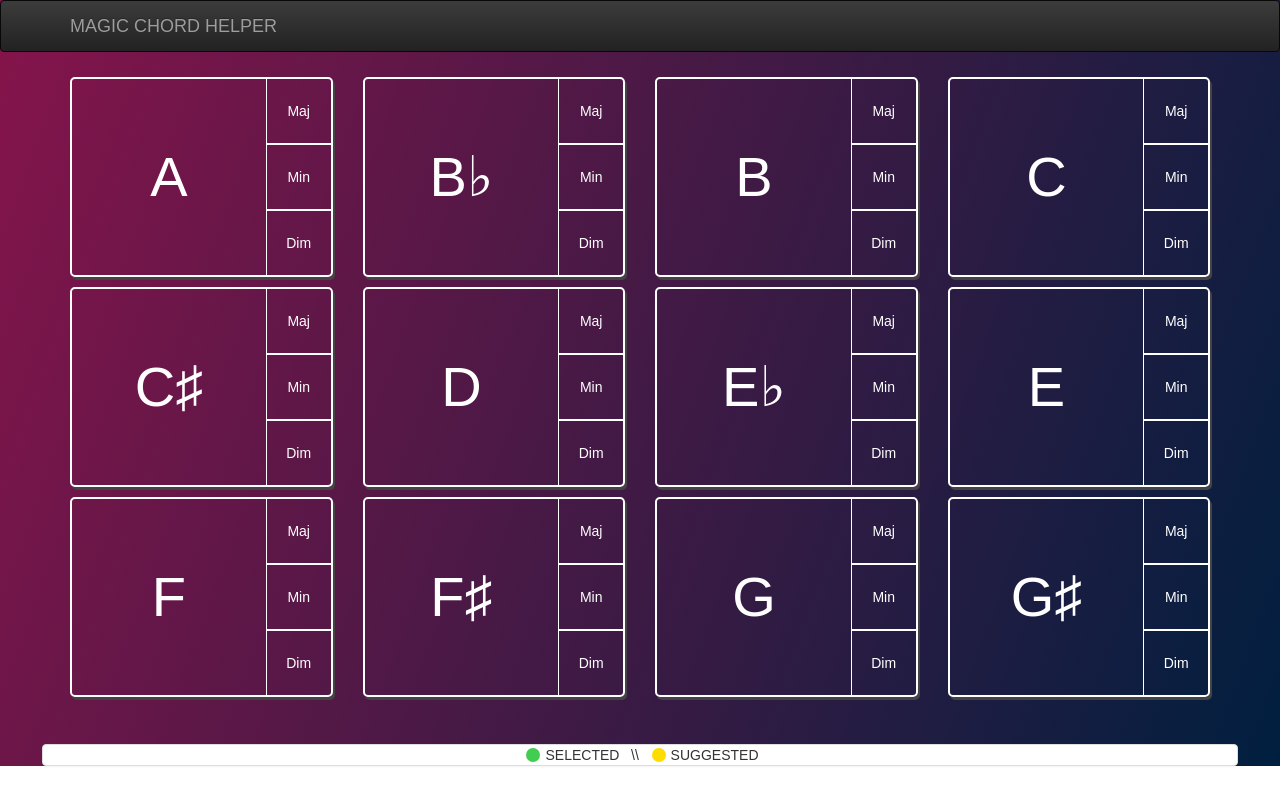
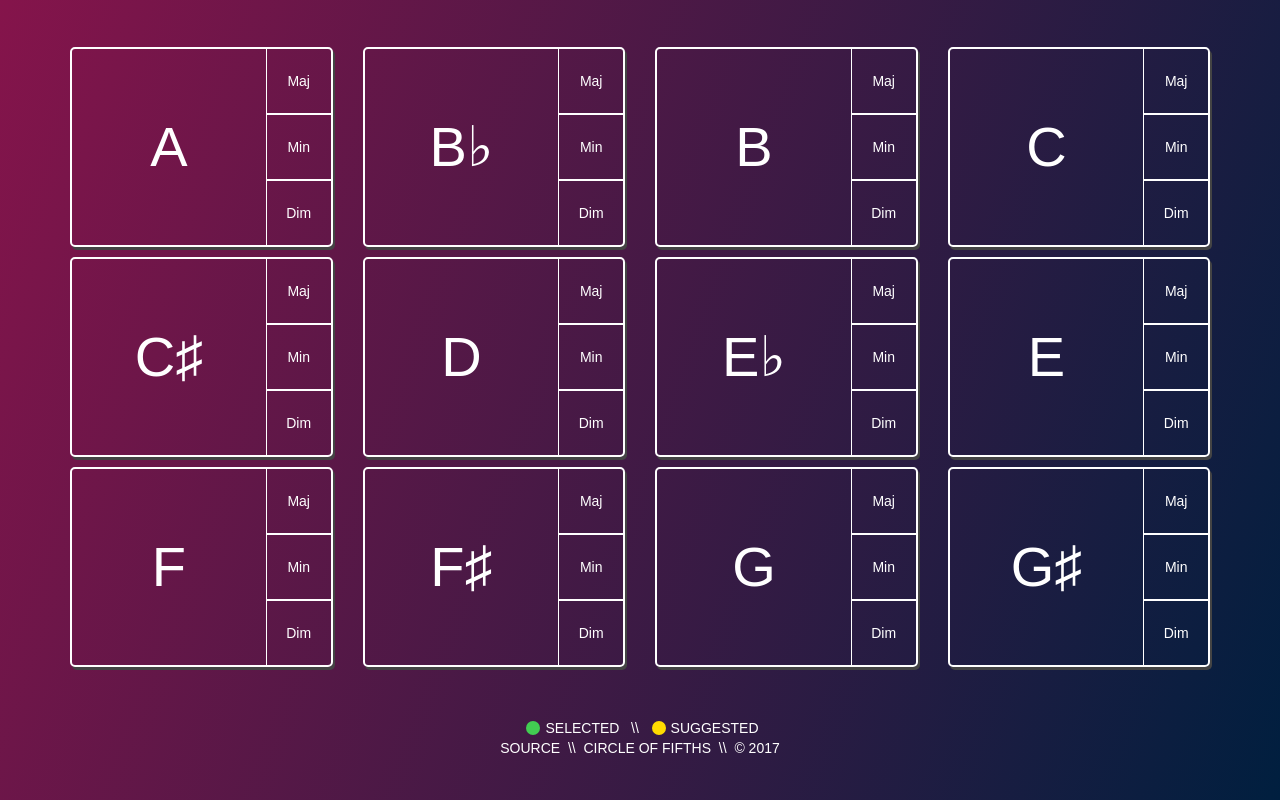
Before and after one commit to jacksonConrad/magic-chord-helper, a React (Create React App) app: page / in a window 1280 px wide. Built offline with nearby package versions, Linux system fonts and the light colour scheme.

Commit message:
front end tweaks

```diff
--- a/src/App.css
+++ b/src/App.css
@@ -1,9 +1,14 @@
 .App {
   text-align: center;
   background-image: linear-gradient(-70deg, #001f3f, #85144b);
-  height: 100%; }
+  padding-top: 3em;
+  min-height: 100vh;
+  height: 100%;
+  display: flex;
+  flex-direction: column; }
 
 .chord-grid {
+  flex: 1 0 auto;
   display: flex;
   flex-flow: row wrap; }
   .chord-grid .chord {
@@ -103,15 +108,18 @@
   .plain-link:hover {
     color: inherit; }
 
-.footer {
-  margin: 3em; }
-  .footer .swatch {
+.footer-wrapper {
+  flex-shrink: 0; }
+  .footer-wrapper .footer {
+    margin: 3em 2em;
+    color: #FFFFFF; }
+    .footer-wrapper .footer .swatch {
       height: 1em;
       width: 1em;
       border-radius: 50%;
       display: inline-block;
       margin: 0 5px -2px 5px; }
-    .footer .swatch.green {
+      .footer-wrapper .footer .swatch.green {
         background-color: #42CC52; }
-    .footer .swatch.yellow {
+      .footer-wrapper .footer .swatch.yellow {
         background-color: #FFDC00; }
--- a/src/App.js
+++ b/src/App.js
@@ -9,7 +9,7 @@ class App extends Component {
   render() {
     return (
       <div className="App">
-        <NavbarContainer />
+        {/* <NavbarContainer /> */}
 
         <ChordGrid />
 
--- a/src/App.scss
+++ b/src/App.scss
@@ -5,10 +5,15 @@ $white: #FFFFFF;
 .App {
   text-align: center;
   background-image: linear-gradient(-70deg, #001f3f, #85144b);
+  padding-top: 3em;
+  min-height: 100vh;
   height: 100%;
+  display: flex;
+  flex-direction: column;
 }
 
 .chord-grid {
+  flex: 1 0 auto;
   display: flex;
   flex-flow: row wrap;
   .chord {
@@ -29,7 +34,7 @@ $white: #FFFFFF;
     }
 
     .chord-background {
-      flex:3;
+      flex: 3;
       display: flex;
       &:hover {
         font-size: 1.1em;
@@ -51,7 +56,6 @@ $white: #FFFFFF;
       justify-content: center;
       align-self: center;
       font-size: 4em;
-      // font-weight: bold;
       color: $white;
     }
 
@@ -142,8 +146,11 @@ $white: #FFFFFF;
   }
 }
 
+.footer-wrapper {
+  flex-shrink: 0;
   .footer {
-  margin: 3em;
+    margin: 3em 2em;
+    color: $white;
     .swatch {
       height: 1em;
       width: 1em;
@@ -158,3 +165,4 @@ $white: #FFFFFF;
       }
     }
   }
+}
--- a/src/Containers/Footer.js
+++ b/src/Containers/Footer.js
@@ -9,21 +9,26 @@ class Footer extends Component {
   }
 
   render() {
-    const footer =  <div>
+    const footer =  <div className="footer-links">
                       <a href='https://github.com/joeldmikk/songer-react' className="plain-link">SOURCE</a>&nbsp;&nbsp;\\&nbsp;&nbsp;
                       <a href='https://en.wikipedia.org/wiki/Circle_of_fifths' className="plain-link">CIRCLE OF FIFTHS</a>&nbsp;&nbsp;\\&nbsp;&nbsp;
                       <a href='http://www.joelmikkelsen.com/' className="plain-link">&copy; 2017</a>
                     </div>
 
     return (
-    <div>
-      <Panel className='footer' footer={footer}>
+    <div className='footer-wrapper'>
+      <div className='footer'>
         <div className='color-swatches-wrap'>
           <div class="green swatch"></div>SELECTED
           &nbsp;&nbsp;\\&nbsp;&nbsp;
           <div class="yellow swatch"></div>SUGGESTED
         </div>
-      </Panel>
+        <div className="footer-links">
+          <a href='https://github.com/joeldmikk/songer-react' className="plain-link">SOURCE</a>&nbsp;&nbsp;\\&nbsp;&nbsp;
+          <a href='https://en.wikipedia.org/wiki/Circle_of_fifths' className="plain-link">CIRCLE OF FIFTHS</a>&nbsp;&nbsp;\\&nbsp;&nbsp;
+          <a href='http://www.joelmikkelsen.com/' className="plain-link">&copy; 2017</a>
+        </div>
+      </div>
     </div>
     )
   }
--- a/src/index.css
+++ b/src/index.css
@@ -2,4 +2,5 @@ body {
   margin: 0;
   padding: 0;
   font-family: sans-serif;
+  height: 100%;
 }
```
Lines whose indentation alone changed are shown as unchanged.
